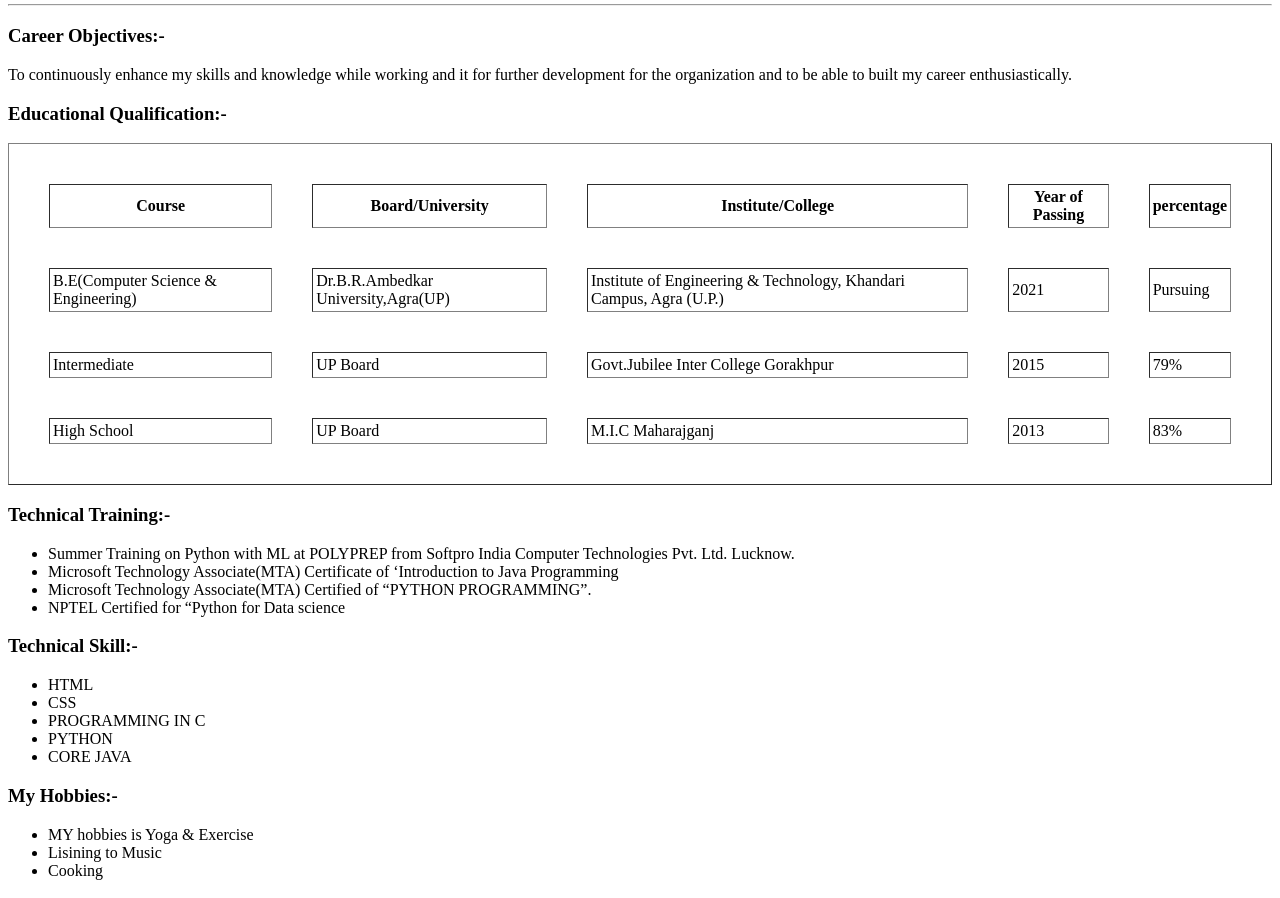
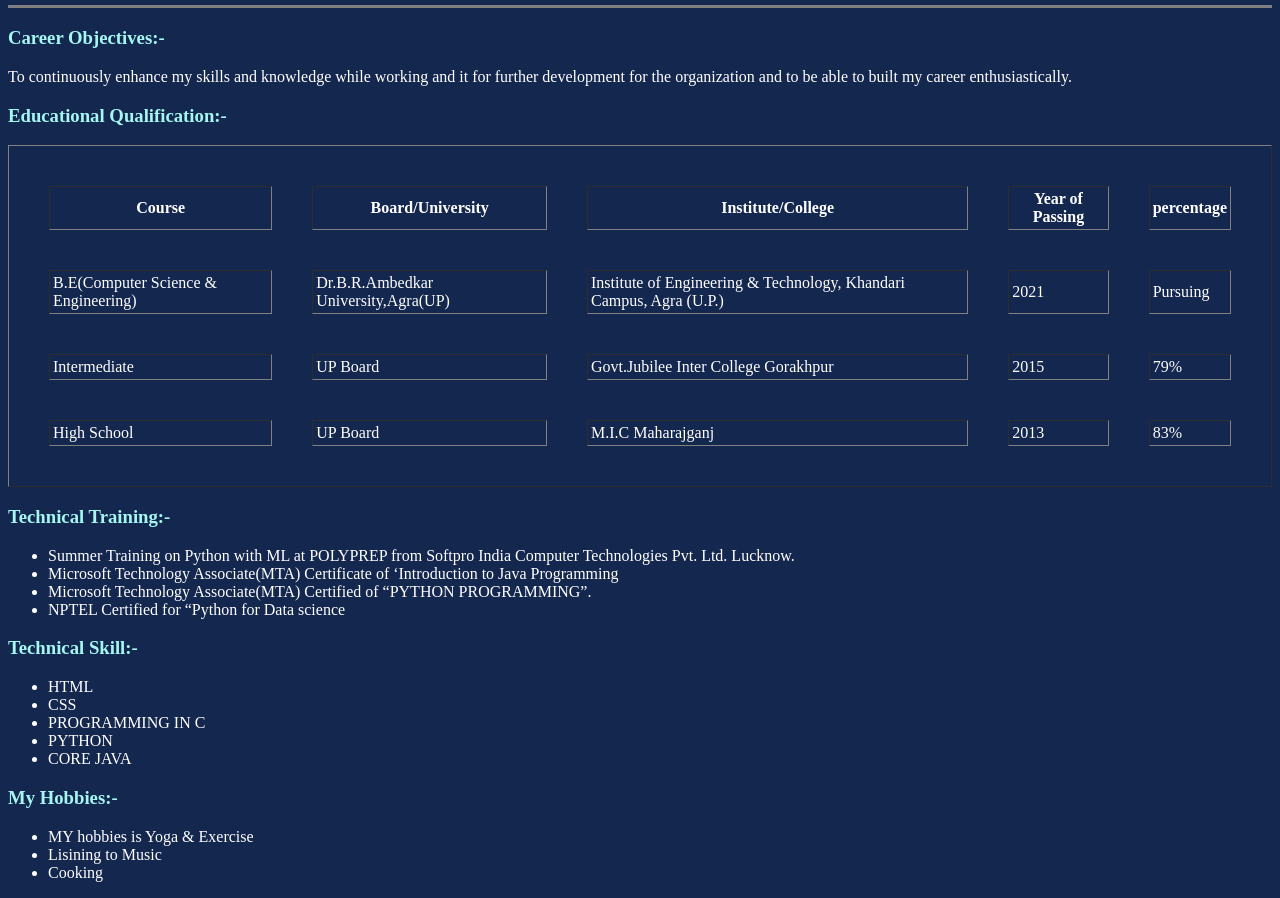
Before and after one commit to Sandeep4ever/MyCV, a plain HTML site: page index.html in a window 1280 px wide. Shown: the part 227-1125 px from the top of the page. Drawn offline with Linux system fonts and the light colour scheme.

Commit message:
Update index.html

```diff
--- a/index.html
+++ b/index.html
@@ -5,9 +5,9 @@
     <meta name="viewport" content="width=device-width, initial-scale=1.0">
     <title>Sandeep's Personal Sites</title>
 </head>
-<body>
-    <hr/>
-    <table cellspacing="20">
+<body style="background-color:#14274e;">
+    <hr  size="3" noshade>
+    <table style="color:white"; cellspacing="20">
         <tr>
             <td><a href="sandeep.jpg" alt="sandeep picture"
                 download><img src="sandeep.jpg" alt="sandeep picture" width="100" height="125"></a></td>
@@ -17,12 +17,12 @@
         <p>E-mail:sandeepk2198@gmail.com</p></td>
         </tr>
     </table>
-    <hr>
-    <h3> Career Objectives:-</h3>
-    <p>To continuously enhance my skills and knowledge while working and it for further development for the organization and to be able to built my career enthusiastically.
+    <hr size="3" noshade>
+    <h3 style="color: #a6f6f1;"> Career Objectives:-</h3>
+    <p style="color:white">To continuously enhance my skills and knowledge while working and it for further development for the organization and to be able to built my career enthusiastically.
 </p>
-<h3>Educational Qualification:-</h3>
-<table  border="1px" cellpadding="3px"cellspacing="40">
+<h3 style="color: #a6f6f1";>Educational Qualification:-</h3>
+<table style="color:white"; border="1px" cellpadding="3px"cellspacing="40">
     <tr>
 
         <th>Course</th>
@@ -54,8 +54,8 @@
     <td>83%</td>
 </tr>
 </table>
-<h3>Technical Training:-</h3>
-<ul>
+<h3 style="color: #a6f6f1";>Technical Training:-</h3>
+<ul style="color:white";>
     <li>Summer Training on Python with ML at POLYPREP from Softpro India Computer Technologies Pvt. Ltd. Lucknow.
 
     </li>
@@ -64,17 +64,17 @@
     </li>
     <li>NPTEL Certified for “Python for Data science</li>
 </ul>
-<h3>Technical Skill:-
+<h3 style="color: #a6f6f1";>Technical Skill:-
 </h3>
-<ul>
+<ul style="color:white";>
     <li>HTML</li>
     <li>CSS</li>
     <li>PROGRAMMING IN C</li>
     <li>PYTHON</li>
     <li>CORE JAVA</li>
 </ul>
-<H3>My Hobbies:-</H3>
-<ul>
+<H3 style="color: #a6f6f1";>My Hobbies:-</H3>
+<ul style="color:white";>
     <li>MY hobbies is Yoga & Exercise </li>
     <li>Lisining to Music</li>
     <li>Cooking</li>
```
